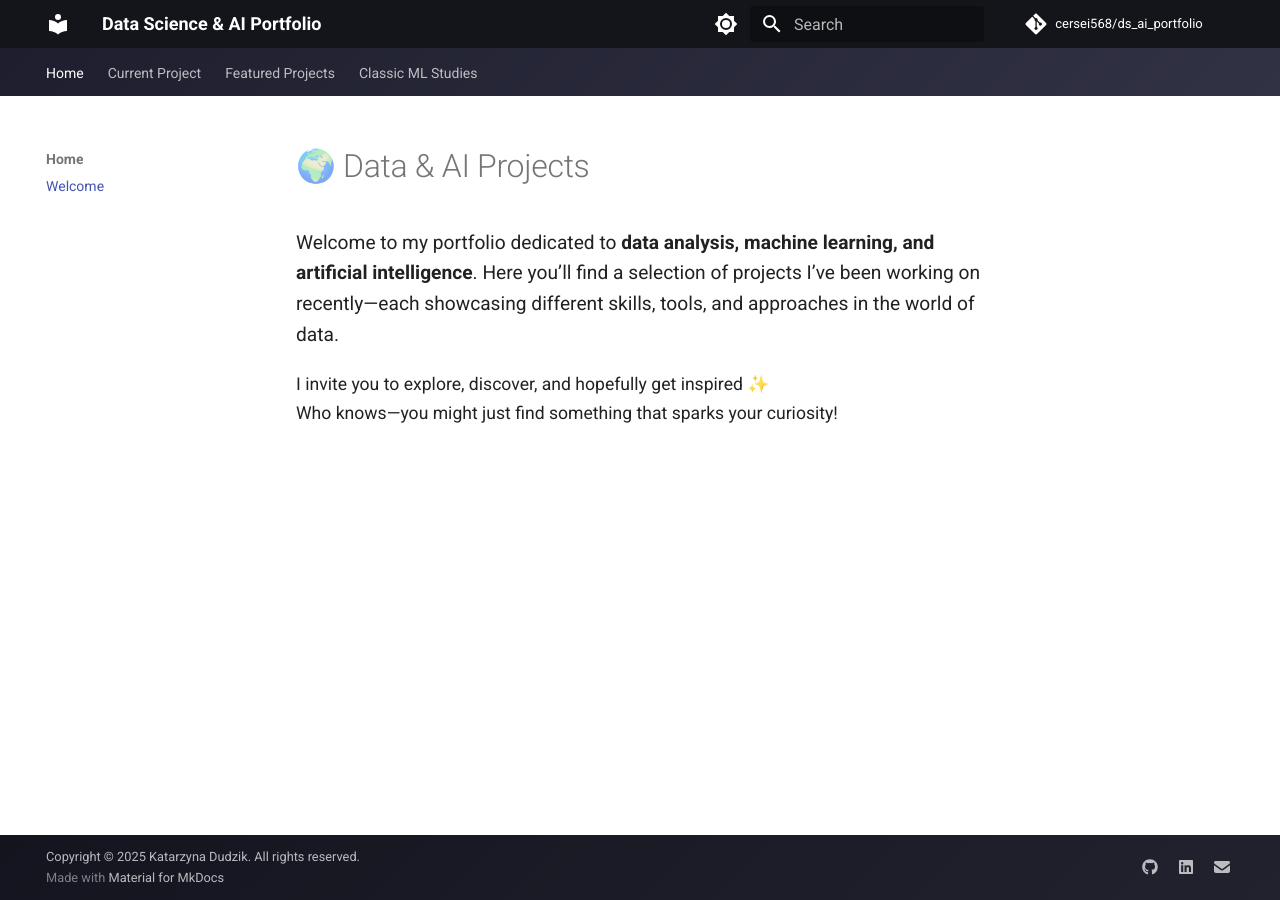
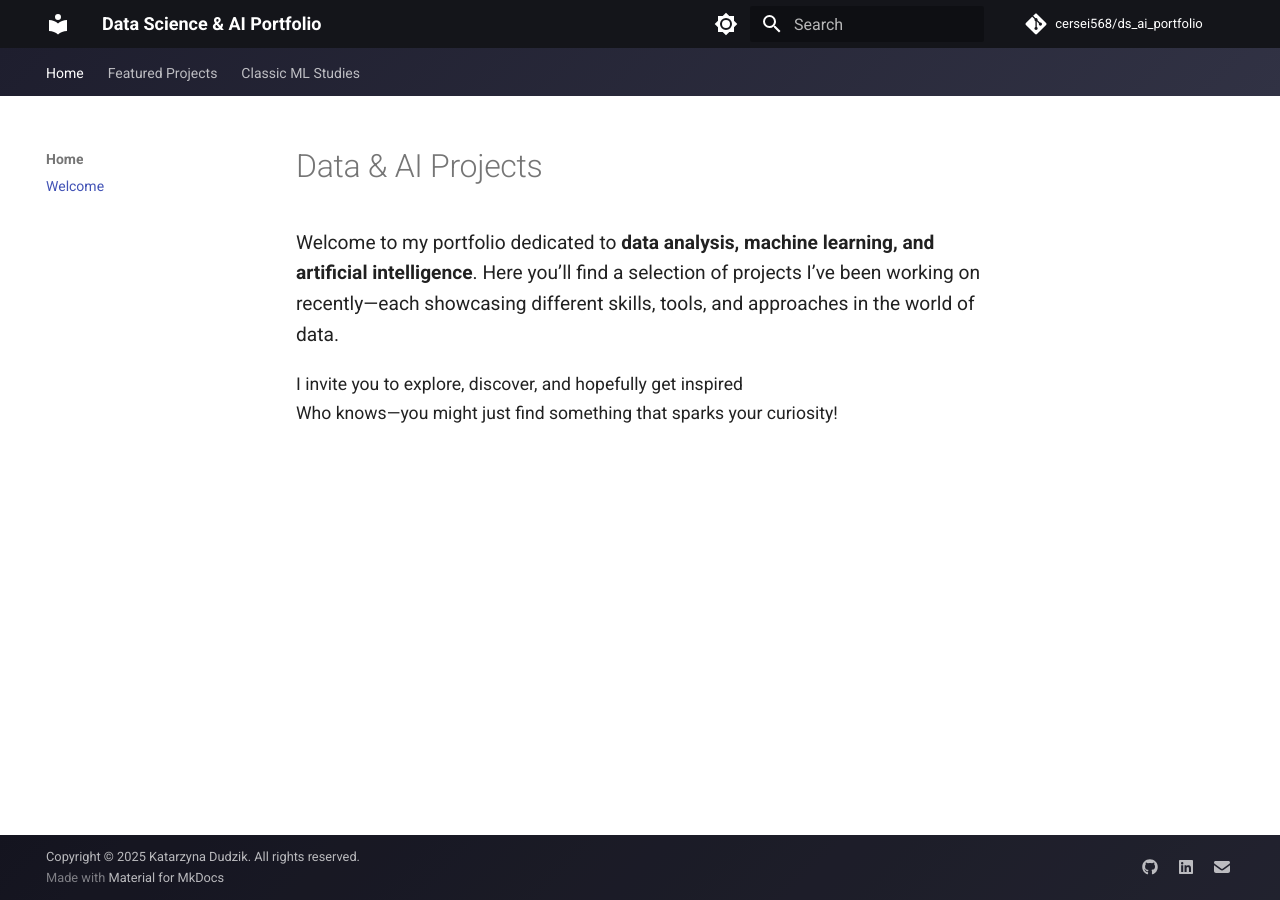
Before and after one commit to cersei568/portfolio, an MkDocs documentation site: the page built from docs/index.md, in a window 1280 px wide. Built offline with MkDocs 1.6.1 and Material for MkDocs 9.7.7, drawn with Linux system fonts in a browser that asks for light colours; comment, search, counter and statistics services are not loaded.

```diff
--- a/docs/index.md
+++ b/docs/index.md
@@ -1,13 +1,13 @@
 
 <div class="header">
-    <h1>🌍 Data & AI Projects</h1>
+    <h1>Data & AI Projects</h1>
     <p style="font-size:1.2em; margin-top:1rem;">
         Welcome to my portfolio dedicated to <strong>data analysis, machine learning, and artificial intelligence</strong>.
         Here you’ll find a selection of projects I’ve been working on recently—each showcasing different skills, tools,
         and approaches in the world of data.
     </p>
     <p style="font-size:1.1em; margin-top:1rem;">
-        I invite you to explore, discover, and hopefully get inspired ✨<br>
+        I invite you to explore, discover, and hopefully get inspired<br>
         Who knows—you might just find something that sparks your curiosity!
     </p>
 </div>
--- a/mkdocs.yml
+++ b/mkdocs.yml
@@ -94,16 +94,17 @@ nav:
   - Home:
     - Welcome: index.md
 
-  - Current Project:
+  - Featured Projects:
+
+    - "AudioNotes Pro": audio_notes/index.md
+    - "EBook Writer AI": ebook_writer/index.md
     - "Marketing Campaign Generator": marketing_campaign_generator/index.md
-
-  - Featured Projects:
-    - "EBook Writer AI": ebook_writer/index.md
     - "AI Explorer": ai_explorer/index.md
     - "Health Risk Predictor": personalized_health_risk_predictor/index.md
     - "Insurance Charge Predictor": insurance_charge_predictor/index.md
     - "Dream Canvas Studio": dream_canvas_studio/index.md
     - "Half Marathon App": half_marathon_app/index.md
+
 
   - Classic ML Studies:
     - "Iris Classification": iris/index.md
```
Also changed, not shown: docs/audio_notes/index.md (added, +49 -0 lines), docs/audio_notes/assets/ea3.png (added), site/404.html, site/ai_explorer/index.html, site/ebook_writer/index.html, site/index.html, site/insurance_charge_predictor/index.html, site/iris/index.html, site/personalized_health_risk_predictor/index.html, site/search/search_index.json, site/sitemap.xml, site/titanic/index.html, 4 other files.
